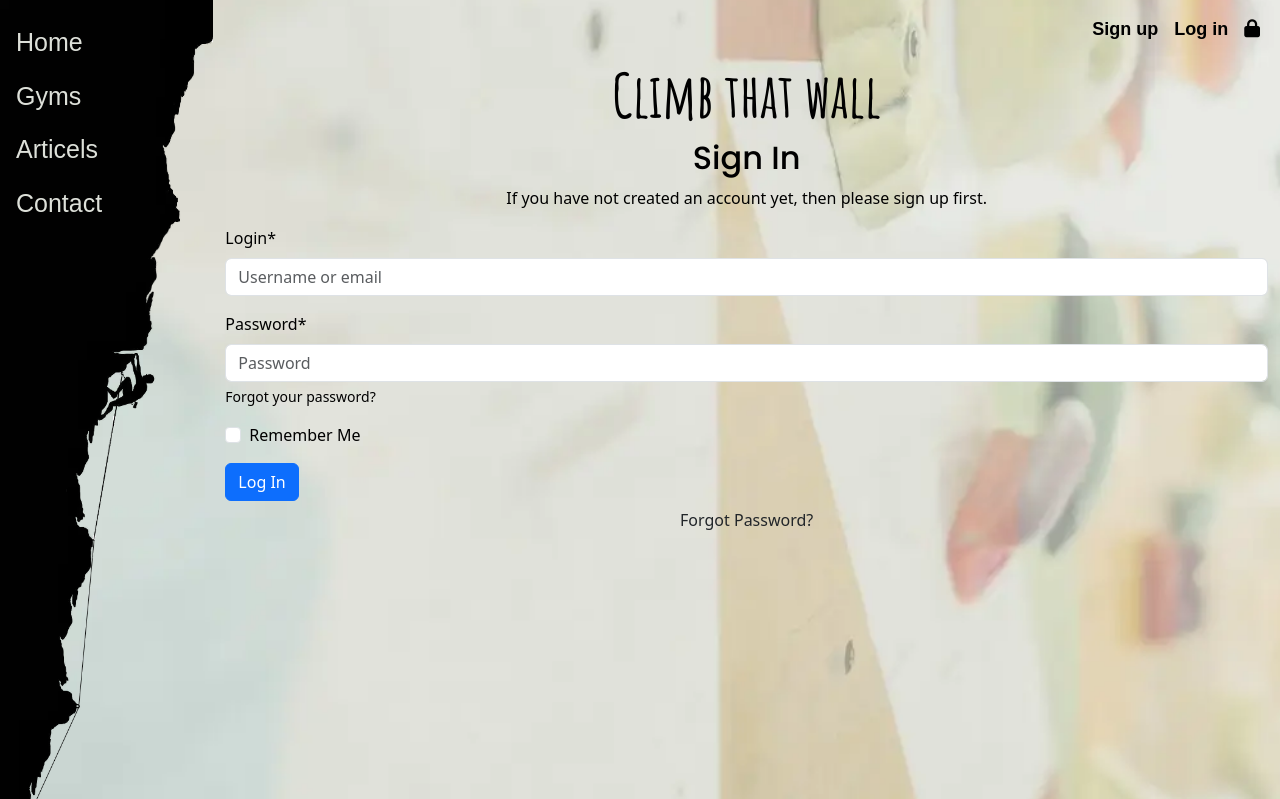
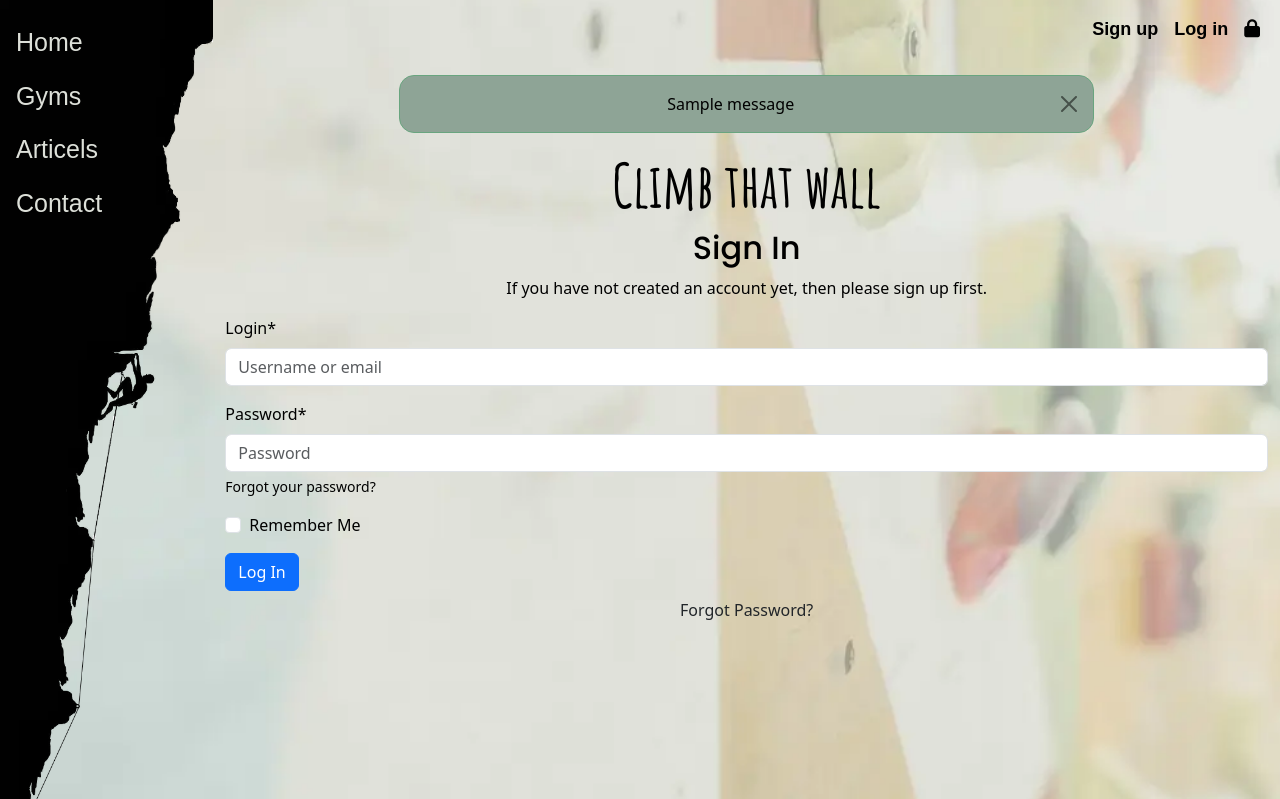
Before and after one commit to Ko11e/Climb-that-wall, a Django app: page /accounts/login/?next=/profiles/edit/2/ in a window 1280 px wide. Shown: the top 799 px of the page. Run offline with Django 5.2, Linux system fonts and the light colour scheme; tables that the repository leaves empty hold one stand-in row (values such as "Sample post"); one stand-in notice (Sample message) is shown; parts of the project's set-up code (start-up, migrations or seed data) failed here and were passed over; some libraries are stand-ins or nearby versions; some web fonts are replaced.

Commit message:
Update profile view to display message after actions

```diff
--- a/profiles/views.py
+++ b/profiles/views.py
@@ -4,6 +4,7 @@ from django.contrib.auth.mixins import UserPassesTestMixin, LoginRequiredMixin
 from django.shortcuts import get_object_or_404
 from django.contrib.auth import logout
 from django.shortcuts import redirect
+from django.contrib import messages
 
 from django.contrib.auth.models import User
 from .models import Profile
@@ -33,6 +34,7 @@ class EditProfileView(LoginRequiredMixin, UserPassesTestMixin, UpdateView):
 
     def form_valid(self, form):
         self.success_url = f'/profiles/user/{self.kwargs["pk"]}/'
+        messages.success(self.request, 'Your profile has been updated.')
         return super().form_valid(form)
 
     def test_func(self):
@@ -70,6 +72,7 @@ class DeleteProfileView(LoginRequiredMixin, UserPassesTestMixin, DeleteView):
         # Log the user out
         logout(self.request)
         # Redirect to the success URL
+        messages.info(self.request, 'Your account has been deleted.')
         return redirect(self.get_success_url())
 
 
--- a/static/css/base.css
+++ b/static/css/base.css
@@ -57,6 +57,24 @@ a:hover {
     max-width: 100% !important;
 }
 
+/* Messages */
+.success {
+    background-color: var(--grey-green);
+    border: 1px solid #69a57f;
+    border-radius: 15px;
+}
+
+.info {
+    background-color: var(--light-blue);
+    border: 1px solid #6cb8d1;
+    border-radius: 15px;
+}
+
+.error {
+    background-color: var(--light-red);
+    border: 1px solide var(--red);
+    border-radius: 15px;
+}
 
 /* Navbars */
 
@@ -326,5 +344,5 @@ a:hover {
 /* Sign out */
 
 #logout-div {
-    margin-top: 25%;
+    margin-top: 15%;
 }
--- a/templates/base.html
+++ b/templates/base.html
@@ -27,6 +27,15 @@
         <div class="col">
           {% include "includes/header-mobile.html" %}
 
+          <div class="col-md-8 offset-md-2 mt-4">
+            {% for message in messages %}
+              <div class="alert {{ message.tags }} alert-dismissible fade show text-center" id="msg" role="alert">
+                {{ message | safe }}
+                <button type="button" class="btn-close" data-bs-dismiss="alert" aria-label="Close"></button>
+              </div>
+            {% endfor %}
+          </div>
+
           {% block content %}
           {% endblock %}
 
```
